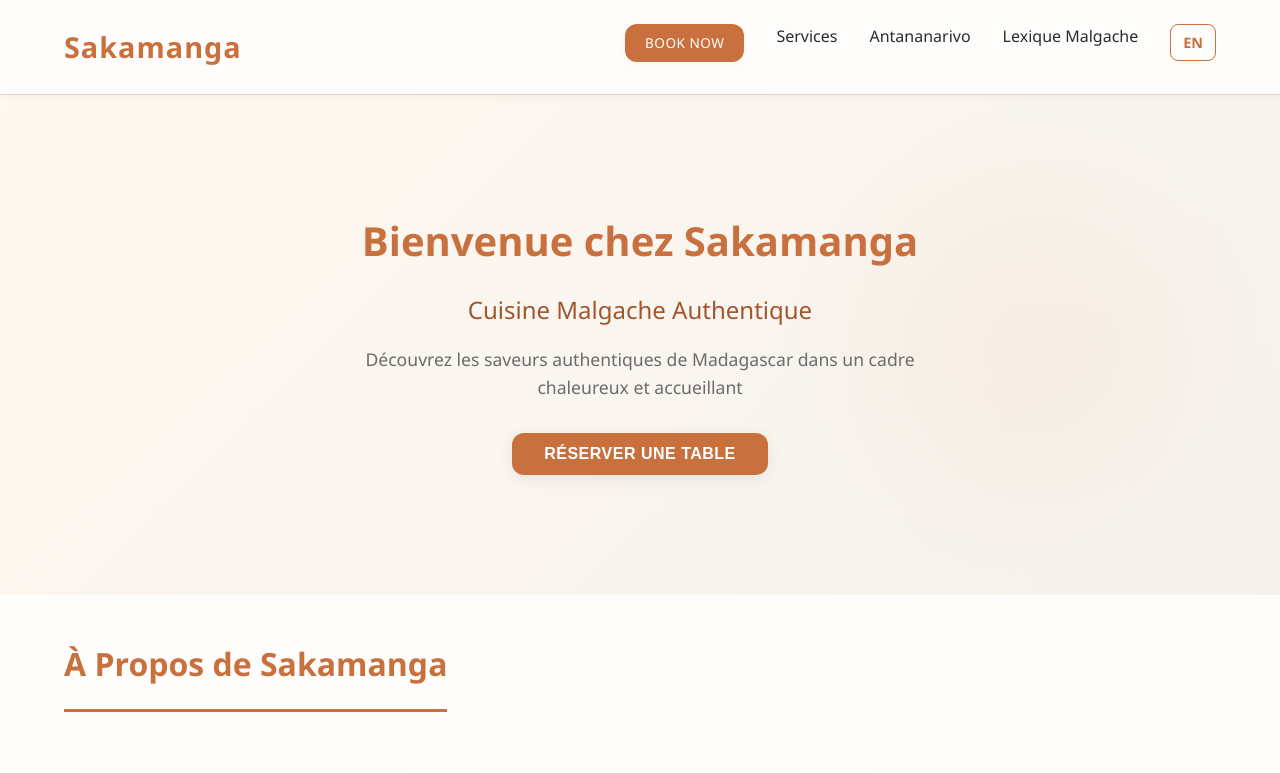
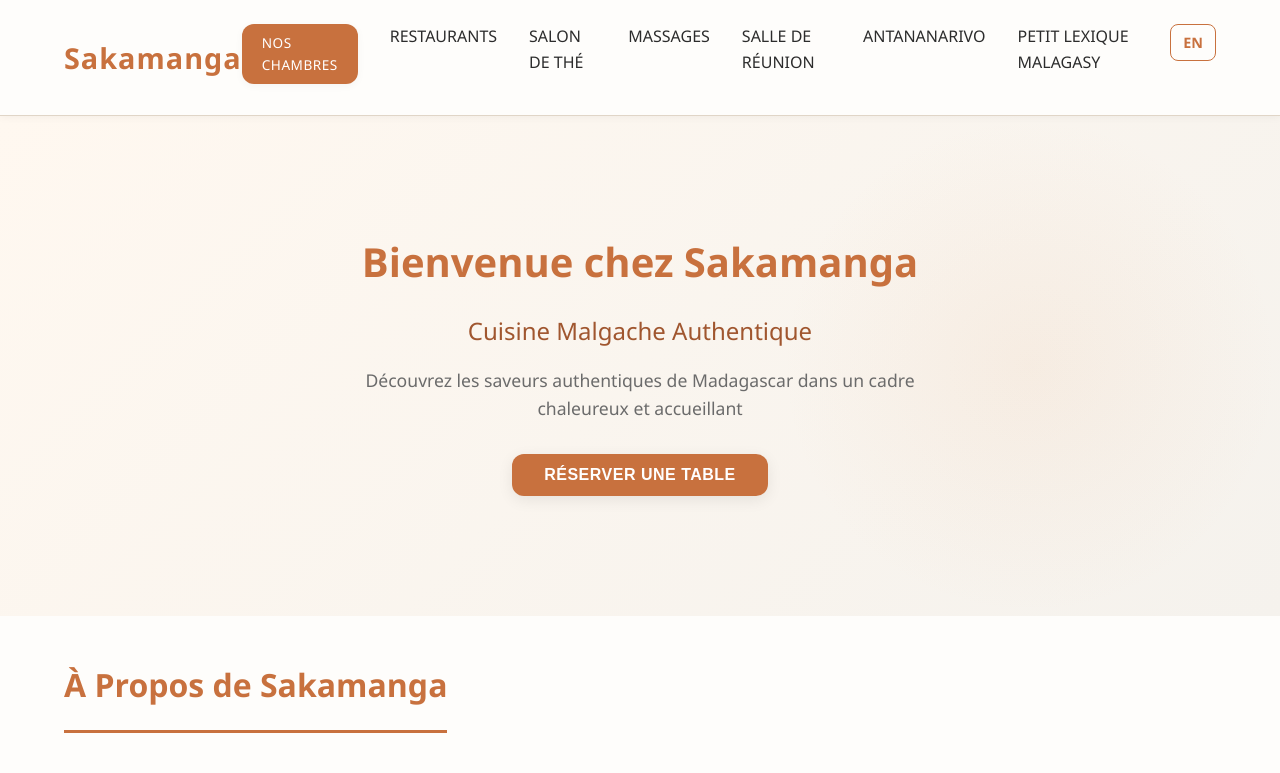
Before and after one commit to tsilavina-code/Tp-Rojo, a plain HTML site: page pages/index.html in a window 1280 px wide. Shown: the top 773 px of the page. Drawn offline with Linux system fonts and the light colour scheme; files that its build step writes are made by us from their sources.

Commit message:
images et menu refait

```diff
--- a/pages/index.html
+++ b/pages/index.html
@@ -4,7 +4,7 @@
     <meta charset="UTF-8">
     <meta name="viewport" content="width=device-width, initial-scale=1.0">
     <meta name="description" content="Sakamanga - Restaurant de cuisine malgache authentique à Antananarivo">
-    <title>Sakamanga - Restaurant Malgache</title>
+    <title>Sakamanga - Restaurant Malagasy</title>
     <link rel="stylesheet" href="styles.css">
 </head>
 <body>
@@ -14,21 +14,13 @@
             <div class="container">
                 <div class="logo">Sakamanga</div>
                 <ul class="nav-links">
-                    <li><a href="#book-now" class="btn-link">Book Now</a></li>
-
-                    <li class="dropdown">
-                        <a href="#services" class="dropdown-toggle">Services</a>
-                        <ul class="dropdown-menu">
-                            <li><a href="#hotel">Hotel</a></li>
-                            <li><a href="#restaurants">Restaurants</a></li>
-                            <li><a href="#tea-room">Tea Room</a></li>
-                            <li><a href="#massages">Massages</a></li>
-                            <li><a href="#meeting-room">Meeting Room</a></li>
-                        </ul>
-                    </li>
-
-                    <li><a href="#antananarivo">Antananarivo</a></li>
-                    <li><a href="#lexicon">Lexique Malgache</a></li>
+                    <li><a href="#nos chambres" class="btn-link">NOS CHAMBRES</a></li>
+                    <li><a href="#restaurants">RESTAURANTS</a></li>
+                    <li><a href="#salon de thé">SALON DE THÉ</a></li>
+                    <li><a href="#massages">MASSAGES</a></li>
+                    <li><a href="#salle de réunion">SALLE DE RÉUNION </a></li>
+                    <li><a href="#antananarivo">ANTANANARIVO</a></li>
+                    <li><a href="#petit lexique malagasy">PETIT LEXIQUE MALAGASY</a></li>
                     <li class="language-btn"><a href="#language">EN</a></li>
                 </ul>
             </div>
```
Also changed, not shown: assets/images/cropped-saka-manga-logo-removebg-preview.png (added).
